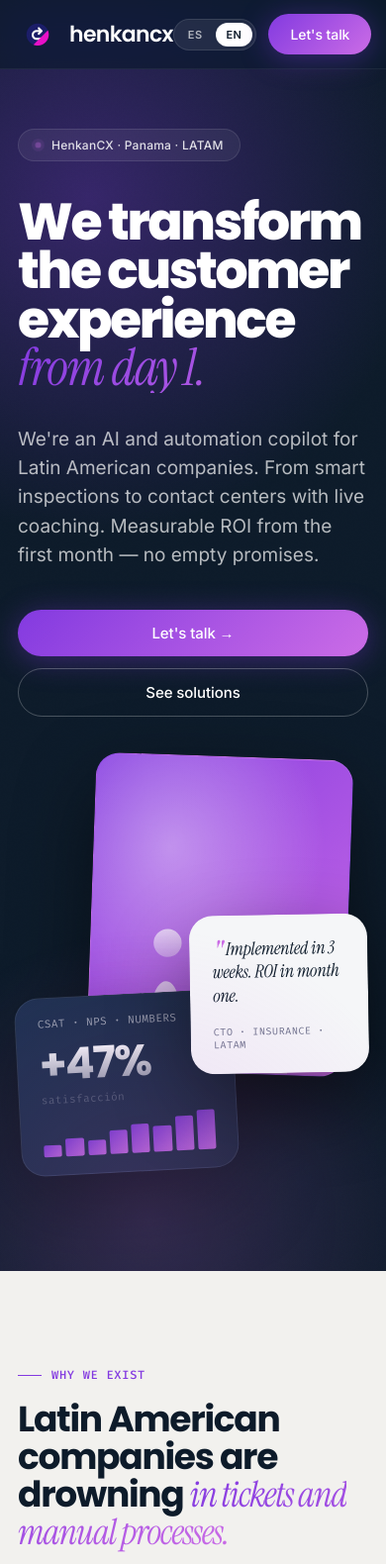
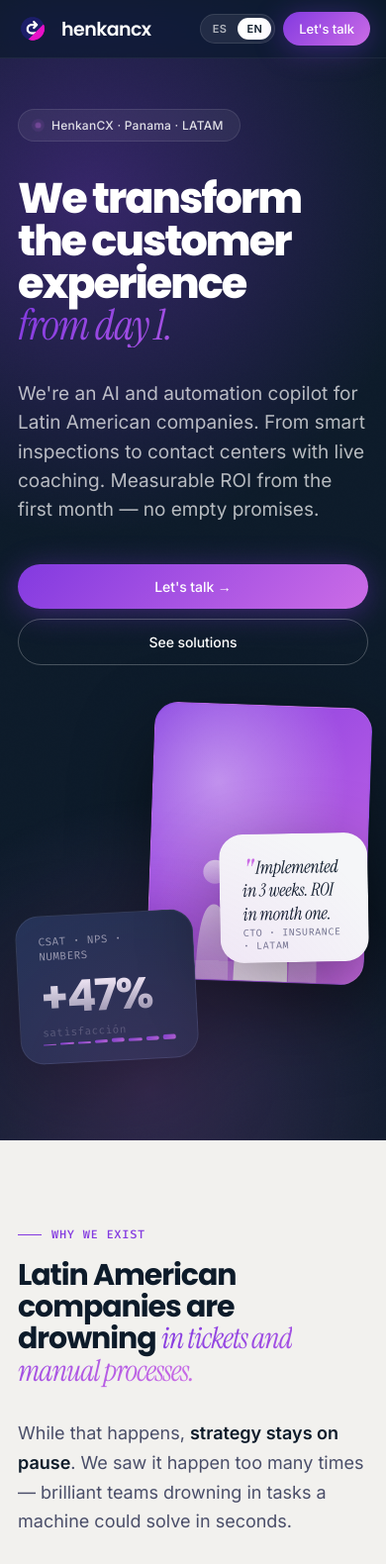
Before and after one commit to henkancx/henkancx-site, a plain HTML site: page index.html in a window 390 px wide. Shown: the top 1580 px of the page at 99% size. Drawn offline with Linux system fonts and the light colour scheme.

Commit message:
fix: responsive overhaul (mobile button overflow + small screens)
Bug: hero/CTA buttons had display:inline-flex which doesn't honor
align-items:stretch in flex column container, plus white-space:nowrap
with large horizontal padding (14px 26px) caused overflow on narrow
viewports.

Fix in @media (max-width: 640px):
  .hero-cta .btn, .cta-actions .btn {
    display: flex;
    width: 100%;
    justify-content: center;
    padding: 14px 18px;
    font-size: 14px;
    box-sizing: border-box;
  }

Other responsive improvements
- Removed obsolete '.nav-brand img' rule (was leftover from <img> era)
- Added new breakpoint @media (max-width: 380px) for iPhone SE / older
  Android devices
- Nav: tighter padding, smaller btn-mag, reduced gap, scaled wordmark
- Title scaling with clamp() throughout (hero-title, section-title,
  cta-title, manifesto-title, metric-value)
- Hero visual: art cards scaled down 60-70% on mobile
- Industries marquee: text reduced from 28px to 22px on mobile
- Section paddings reduced from 90px → 80px on mobile, 70px on xs
- Footer-bot meta now wraps cleanly when needed

```diff
--- a/index.html
+++ b/index.html
@@ -1184,18 +1184,76 @@
   .nav-links { display: none; }
 }
 @media (max-width: 640px) {
-  .nav { padding: 14px 18px; }
-  .nav-brand img { height: 32px; }
+  /* Nav compacto */
+  .nav { padding: 12px 16px; gap: 8px; }
   .nav-clock { display: none; }
-  .hero { padding: 130px 18px 100px; }
-  .manifesto, .solutions-section, .testimonials, .process-section, .metrics-section, .team-section, .cta-section { padding: 90px 18px; }
+  .nav-brand .logo-mark { width: 34px; height: 34px; }
+  .logo-word { font-size: 19px; }
+  .nav-actions { gap: 8px; }
+  .nav-actions .btn { padding: 9px 16px; font-size: 13px; }
+  .lang-toggle button { padding: 4px 9px; font-size: 11px; }
+
+  /* Section paddings */
+  .hero { padding: 110px 18px 80px; }
+  .manifesto, .solutions-section, .testimonials, .process-section, .metrics-section, .team-section, .cta-section { padding: 80px 18px; }
+
+  /* Grids → 1 col */
   .solutions-grid, .tm-grid, .process-list, .metrics-grid, .team-grid, .footer-top { grid-template-columns: 1fr; }
   .solution-card.span-2, .solution-card.span-3, .solution-card.span-4 { grid-column: span 1; }
-  .metric-cell { border-left: 0; padding-left: 0; padding-right: 0; }
-  .footer-top { grid-template-columns: 1fr; gap: 36px; }
-  .hero-cta, .cta-actions { flex-direction: column; align-items: stretch; }
-  .hero-cta .btn, .cta-actions .btn { justify-content: center; }
+  .metric-cell { border-left: 0; padding: 32px 0 0 0; }
+  .metric-cell:first-child { padding-top: 0; border-top: 0; }
+  .footer-top { gap: 32px; }
+
+  /* CRITICAL FIX: Buttons full-width and properly sized */
+  .hero-cta, .cta-actions {
+    flex-direction: column;
+    align-items: stretch;
+    gap: 10px;
+    width: 100%;
+  }
+  .hero-cta .btn, .cta-actions .btn {
+    display: flex;
+    width: 100%;
+    justify-content: center;
+    padding: 14px 18px;
+    font-size: 14px;
+    box-sizing: border-box;
+    text-align: center;
+  }
+
+  /* Title scaling */
+  h1.hero-title { font-size: clamp(40px, 11vw, 56px); line-height: 1.0; }
+  .section-title { font-size: clamp(34px, 8.5vw, 50px); }
+  .cta-title { font-size: clamp(40px, 10vw, 60px); }
+  .manifesto-title { font-size: clamp(30px, 7.5vw, 44px); }
+  .metric-value { font-size: clamp(56px, 16vw, 80px); }
+  .industries-track span { font-size: 22px; }
+  .industries-track { gap: 36px; }
+
+  /* Hero visual hide hand-drawn note (poco espacio) */
   .hero-note { display: none; }
+
+  /* Footer columns inside footer-top — keep single column flow */
+  .footer-bot { font-size: 12px; }
+  .footer-bot .meta { width: 100%; justify-content: space-between; }
+
+  /* Hero visual: scale art cards down for narrow screens */
+  .hero-visual { height: 360px; max-width: 100%; }
+  .hero-art-1 { width: 220px; height: 280px; right: 0; }
+  .hero-art-2 { width: 180px; height: 150px; }
+  .hero-art-3 { width: 150px; height: 130px; top: 130px; right: 0; }
+}
+
+/* Very small devices (iPhone SE, older Androids) */
+@media (max-width: 380px) {
+  .nav { padding: 10px 14px; }
+  .logo-word { font-size: 17px; }
+  .nav-actions .btn { padding: 8px 13px; font-size: 12px; }
+  .hero { padding: 100px 16px 70px; }
+  .manifesto, .solutions-section, .testimonials, .process-section, .metrics-section, .team-section, .cta-section { padding: 70px 16px; }
+  h1.hero-title { font-size: clamp(36px, 10vw, 48px); }
+  .cta-title { font-size: clamp(36px, 10vw, 52px); }
+  .hero-cta .btn, .cta-actions .btn { padding: 13px 14px; font-size: 13px; }
 }
 </style>
 </head>
```
